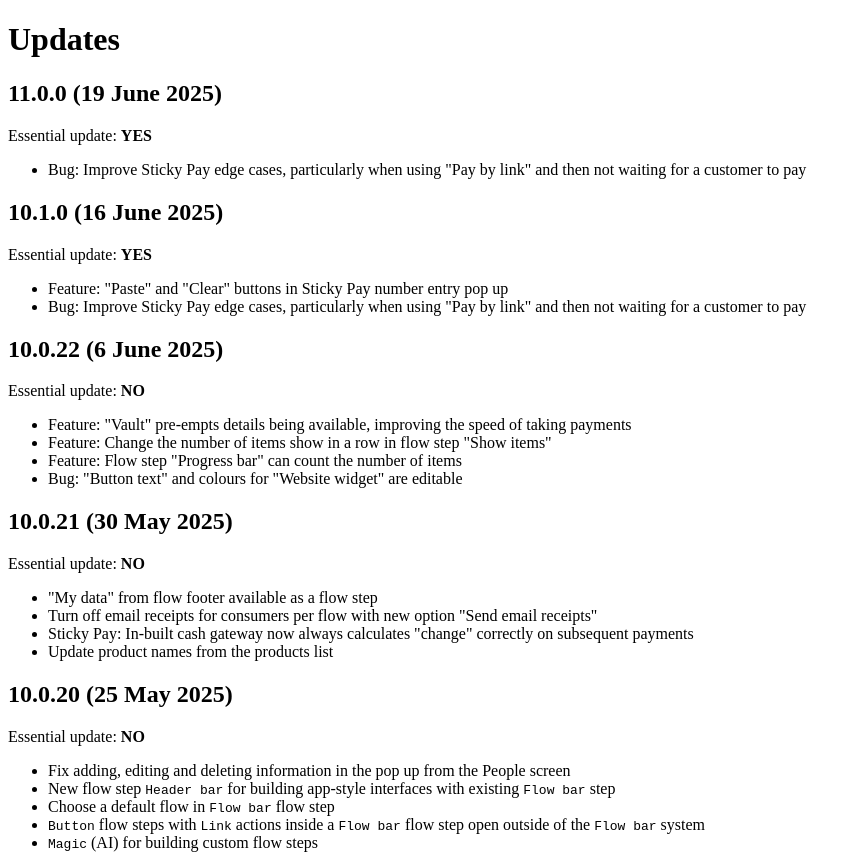
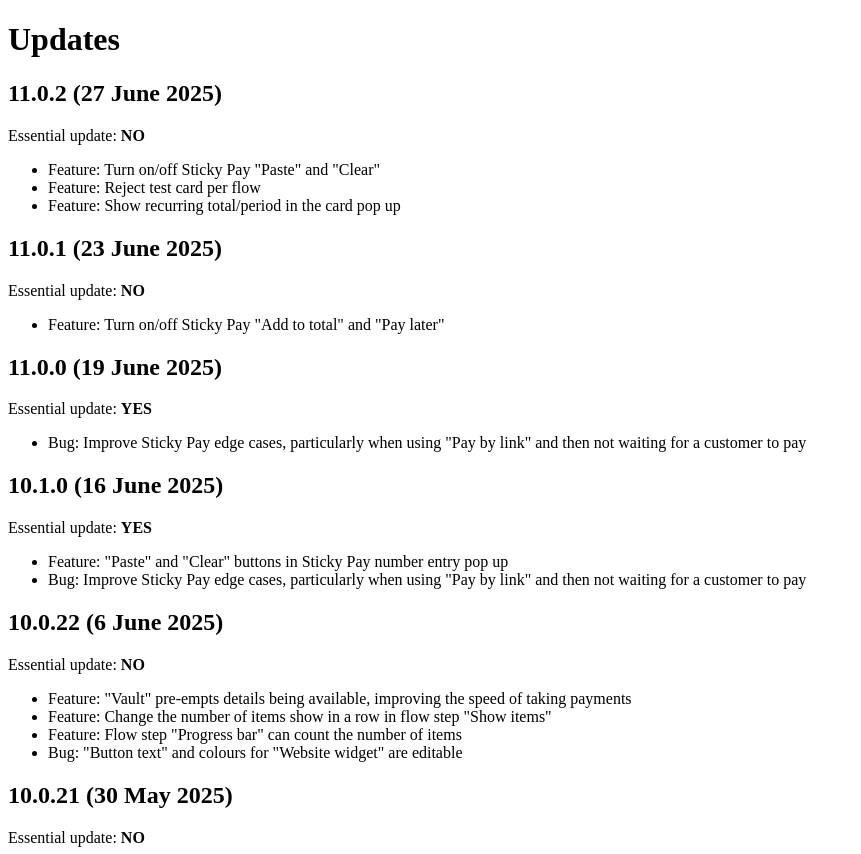
Before and after one commit to Stickyto/sticky-docs, a Next.js app in the folder src/: page /updates in a window 1280 px wide. Shown: the top 854 px of the page, without its empty margins (0-861 px from the left). Built offline with nearby package versions, Linux system fonts and the light colour scheme.

Commit message:
Changelog: `11.0.1` and `11.0.2`

```diff
--- a/src/pages/updates.mdx
+++ b/src/pages/updates.mdx
@@ -1,4 +1,19 @@
 # Updates
+
+## 11.0.2 (27 June 2025)
+
+Essential update: **NO**
+
+ - Feature: Turn on/off Sticky Pay "Paste" and "Clear"
+ - Feature: Reject test card per flow
+ - Feature: Show recurring total/period in the card pop up
+
+## 11.0.1 (23 June 2025)
+
+Essential update: **NO**
+
+ - Feature: Turn on/off Sticky Pay "Add to total" and "Pay later"
+
 
 ## 11.0.0 (19 June 2025)
 
```
